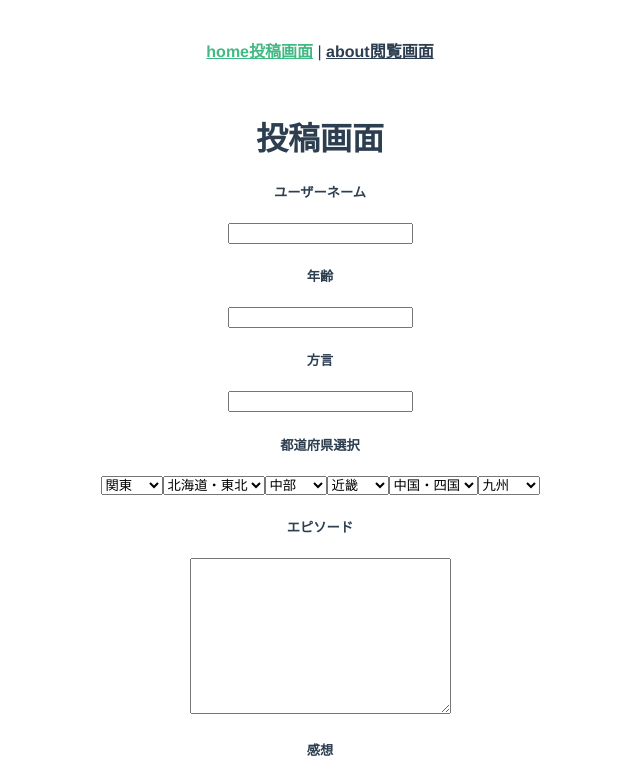
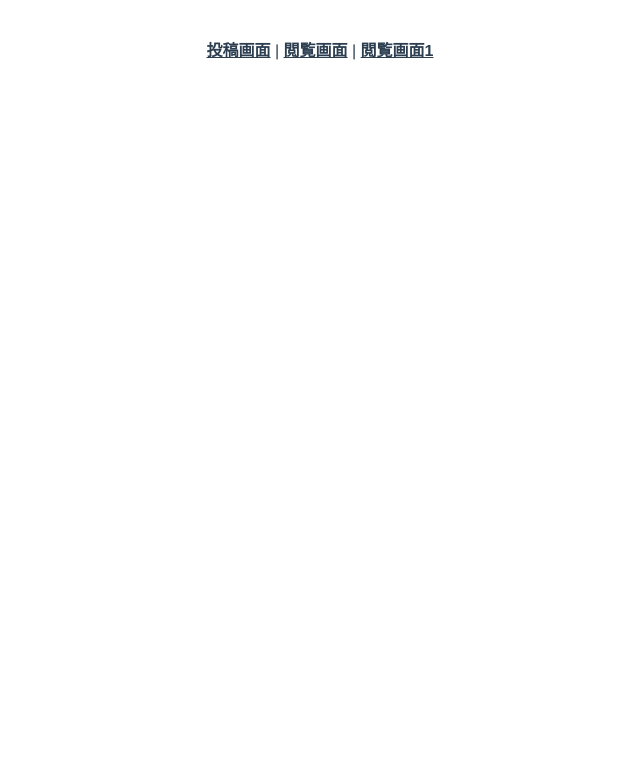
Before and after one commit to jampocke-app/jampocke, a Vue app: page / in a window 1280 px wide. Shown: the top 780 px of the page, without its empty margins (320-960 px from the left). Built offline with nearby package versions, Linux system fonts and the light colour scheme.

Commit message:
とちゅう！！

```diff
--- a/src/App.vue
+++ b/src/App.vue
@@ -1,8 +1,9 @@
 <template>
   <div id="app">
     <div id="nav">
-      <router-link to="/">home投稿画面</router-link> |
-      <router-link to="/about">about閲覧画面</router-link>
+      <router-link to="/post">投稿画面</router-link> |
+      <router-link to="/check">閲覧画面</router-link> |
+      <router-link to="/confirm/1">閲覧画面1</router-link>
     </div>
     <router-view />
   </div>
@@ -18,7 +19,7 @@
 }
 
 #nav {
-  padding: 30px;
+  padding: 29px;
 }
 
 #nav a {
--- a/src/router/index.js
+++ b/src/router/index.js
@@ -1,23 +1,35 @@
 import Vue from "vue"
 import VueRouter from "vue-router"
-import Home from "../views/Home.vue"
+import Post from "../views/Post.vue"
+import Check from "../views/Check.vue"
+import Confirm from "../views/Confirm.vue"
 
 Vue.use(VueRouter)
 
 const routes = [
   {
-    path: "/",
-    name: "Home",
-    component: Home,
+    path: "/post",
+    name: "Post",
+    component: Post,
+  },
+  // {
+  //   path: "/about",
+  //   name: "About",
+  //   // route level code-splitting
+  //   // this generates a separate chunk (about.[hash].js) for this route
+  //   // which is lazy-loaded when the route is visited.
+  //   component: () =>
+  //     import(/* webpackChunkName: "about" */ "../views/About.vue"),
+  // },
+  {
+    path: "/check",
+    name: "Check",
+    component: Check,
   },
   {
-    path: "/about",
-    name: "About",
-    // route level code-splitting
-    // this generates a separate chunk (about.[hash].js) for this route
-    // which is lazy-loaded when the route is visited.
-    component: () =>
-      import(/* webpackChunkName: "about" */ "../views/About.vue"),
+    path: "/confirm/:id",
+    name: "Confirm",
+    component: Confirm,
   },
 ]
 
--- /dev/null
+++ b/src/views/Confirm.vue
@@ -0,0 +1,140 @@
+<template>
+  <div class="about">
+    <h1>移動画面</h1>
+    <div id="app">
+      <!-- 投稿画面 -->
+      <!-- <div class="post__form">
+        <div class="post__title">投稿内容</div>
+        <div class="post__text">
+          <textarea
+            class="post__textarea"
+            cols="30"
+            rows="10"
+            v-model="InputValue"
+          ></textarea>
+        </div>
+        <div class="post__button">
+          <button v-on:click="PostTweet">投稿</button>
+        </div>
+      </div> -->
+
+      <!-- 過去の投稿を閲覧する画面 -->
+      <div class="check__container">
+        <div class="check__title">過去の投稿</div>
+        <div class="check__content" v-for="tweet in tweets" :key="tweet.id">
+          <div class="check__card">
+            <p>ユーザーネーム</p>
+            <div>{{ tweet.UserName }}</div>
+          </div>
+          <div class="check__card">
+            <p>年齢</p>
+            <div>{{ tweet.old }}</div>
+          </div>
+          <div class="check__card">
+            <p>方言</p>
+            <div>{{ tweet.slang }}</div>
+          </div>
+          <div class="check__card">
+            <p>都道府県</p>
+            <div>{{ tweet.prefecture }}</div>
+          </div>
+          <div class="check__card">
+            <p>エピソード</p>
+            <div>{{ tweet.episode }}</div>
+          </div>
+          <div class="check__card">
+            <p>感想</p>
+            <div>{{ tweet.thoughts }}</div>
+          </div>
+        </div>
+      </div>
+    </div>
+  </div>
+</template>
+
+<script>
+import firebase from "firebase"
+
+export default {
+  data() {
+    return {
+      InputValue: "",
+      tweets: [],
+      //   date: moment().format("YYYYMMDDhhmmss"),
+    }
+  },
+  // methods: {
+  //   PostTweet() {
+  //     firebase
+  //       .firestore()
+  //       .collection("tweets")
+  //       // .doc(moment())
+  //       .add({
+  //         text: this.InputValue,
+  //         createdAt: firebase.firestore.FieldValue.serverTimestamp(),
+  //       })
+  //       .then((ref) => {
+  //         this.tweets.unshift({
+  //           id: ref.id,
+  //           text: this.InputValue,
+  //           createdAt: firebase.firestore.FieldValue.serverTimestamp(),
+  //         })
+  //       })
+  //     //   console.log(moment())
+  //   },
+  // },
+  created() {
+    firebase
+      .firestore()
+      .collection("tweets")
+      .orderBy("createdAt", "desc")
+      .get()
+      .then((snapshot) => {
+        snapshot.docs.forEach((doc) => {
+          this.tweets.push({
+            id: doc.id,
+            UserName: doc.get("UserName"),
+            old: doc.get("old"),
+            slang: doc.get("slang"),
+            prefecture: doc.get("prefecture"),
+            episode: doc.get("episode"),
+            thoughts: doc.get("thoughts"),
+          })
+        })
+      })
+  },
+}
+</script>
+
+<style scoped>
+body {
+  background-color: #fdb86d;
+}
+/* .post__form {
+  border: 3px solid black;
+  border-radius: 10px;
+  margin: 10px;
+}
+.post__title {
+  padding: 20px;
+  background-color: #ddeeff;
+} */
+.check__container {
+  border: 3px solid black;
+  border-radius: 10px;
+}
+.check__content {
+  padding: 20px;
+}
+.check__title {
+  padding: 20px;
+  background-color: #ffdddd;
+  border-radius: 10px;
+}
+.check__card {
+  padding: 10px;
+  background-color: #fff8dc;
+  margin: 5px;
+  border-radius: 10px;
+}
+</style>
--- a/src/views/Home.vue
+++ b/src/views/Post.vue
@@ -17,68 +17,74 @@
       <h5>都道府県選択</h5>
       <select v-model="prefecture">
         <option value="0" disabled>関東</option>
-        <option value="1">東京</option>
-        <option value="2">神奈川</option>
-        <option value="3">埼玉</option>
-        <option value="4">千葉</option>
-        <option value="5">栃木</option>
-        <option value="6">茨城</option>
-        <option value="7">群馬</option>
+        <option value="東京">東京</option>
+        <option value="神奈川">神奈川</option>
+        <option value="埼玉">埼玉</option>
+        <option value="千葉">千葉</option>
+        <option value="栃木">栃木</option>
+        <option value="茨城">茨城</option>
+        <option value="群馬">群馬</option>
       </select>
 
       <select v-model="prefecture">
         <option value="0" disabled>北海道・東北</option>
-        <option value="11">北海道</option>
-        <option value="12">青森</option>
-        <option value="13">秋田</option>
-        <option value="14">岩手</option>
-        <option value="15">宮城</option>
-        <option value="16">茨城</option>
-        <option value="17">群馬</option>
+        <option value="北海道">北海道</option>
+        <option value="青森">青森</option>
+        <option value="秋田">秋田</option>
+        <option value="岩手">岩手</option>
+        <option value="宮城">宮城</option>
+        <option value="山形">山形</option>
+        <option value="福島">福島</option>
       </select>
 
       <select v-model="prefecture">
         <option value="0" disabled>中部</option>
-        <option value="21">東京</option>
-        <option value="22">神奈川</option>
-        <option value="23">埼玉</option>
-        <option value="24">千葉</option>
-        <option value="25">栃木</option>
-        <option value="26">茨城</option>
-        <option value="27">群馬</option>
+        <option value="新潟">新潟</option>
+        <option value="富山">富山</option>
+        <option value="長野">長野</option>
+        <option value="石川">石川</option>
+        <option value="静岡">静岡</option>
+        <option value="山梨">山梨</option>
+        <option value="愛知">愛知</option>
+        <option value="岐阜">岐阜</option>
+        <option value="福井">福井</option>
       </select>
 
       <select v-model="prefecture">
         <option value="0" disabled>近畿</option>
-        <option value="31">東京</option>
-        <option value="32">神奈川</option>
-        <option value="33">埼玉</option>
-        <option value="34">千葉</option>
-        <option value="35">栃木</option>
-        <option value="36">茨城</option>
-        <option value="37">群馬</option>
+        <option value="滋賀">滋賀</option>
+        <option value="三重">三重</option>
+        <option value="京都">京都</option>
+        <option value="奈良">奈良</option>
+        <option value="兵庫">兵庫</option>
+        <option value="大阪">大阪</option>
+        <option value="和歌山">和歌山</option>
       </select>
 
       <select v-model="prefecture">
         <option value="0" disabled>中国・四国</option>
-        <option value="41">東京</option>
-        <option value="42">神奈川</option>
-        <option value="43">埼玉</option>
-        <option value="44">千葉</option>
-        <option value="45">栃木</option>
-        <option value="46">茨城</option>
-        <option value="47">群馬</option>
+        <option value="鳥取">鳥取</option>
+        <option value="岡山">岡山</option>
+        <option value="島根">島根</option>
+        <option value="広島">広島</option>
+        <option value="山口">山口</option>
+        <option value="香川">香川</option>
+        <option value="徳島">徳島</option>
+        <option value="高知">高知</option>
+        <option value="愛媛">愛媛</option>
       </select>
 
       <select v-model="prefecture">
         <option value="0" disabled>九州</option>
-        <option value="51">東京</option>
-        <option value="52">神奈川</option>
-        <option value="53">埼玉</option>
-        <option value="54">千葉</option>
-        <option value="55">栃木</option>
-        <option value="56">茨城</option>
-        <option value="57">群馬</option>
+        <option value="福岡">福岡</option>
+        <option value="大分">大分</option>
+        <option value="宮崎">宮崎</option>
+        <option value="熊本">熊本</option>
+        <option value="佐賀">佐賀</option>
+        <option value="熊本">熊本</option>
+        <option value="長崎">長崎</option>
+        <option value="鹿児島">鹿児島</option>
+        <option value="沖縄">沖縄</option>
       </select>
     </div>
 
@@ -125,7 +131,7 @@ export default {
     submit() {
       firebase
         .firestore()
-        .collection("tweets")
+        .collection(this.prefecture)
         // .doc(moment())
         .add({
           createdAt: firebase.firestore.FieldValue.serverTimestamp(),
```
Also changed, not shown: src/views/Check.vue (renamed from src/views/About.vue).
